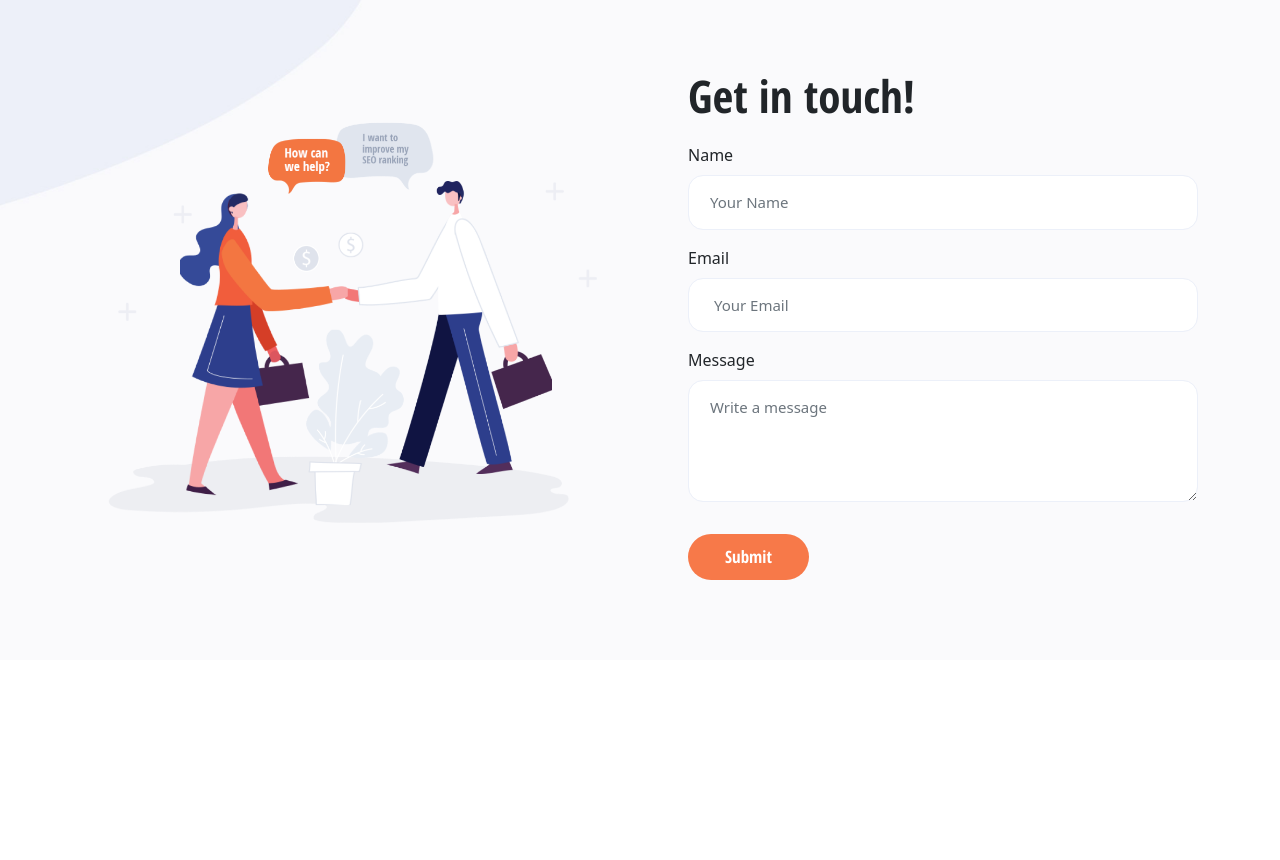
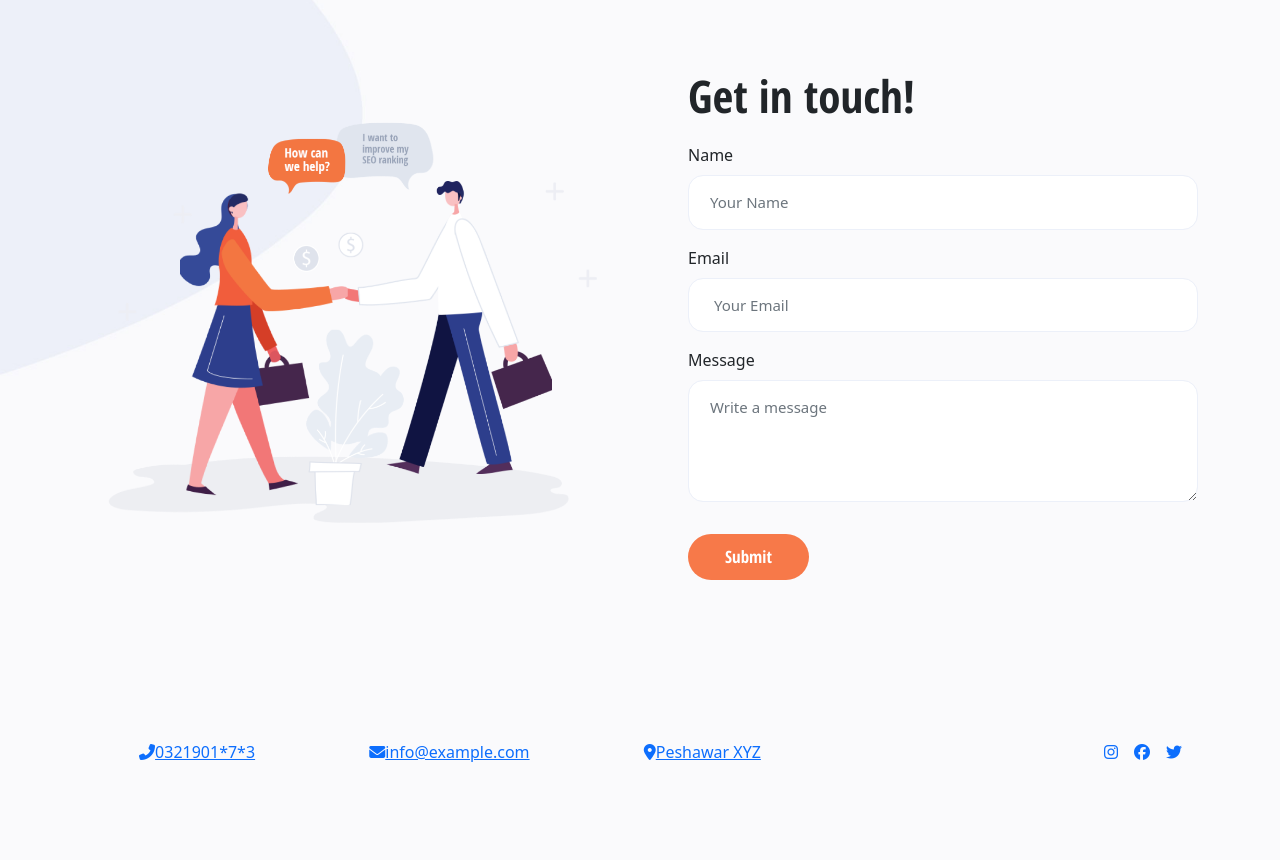
Before and after one commit to Majid-89/SEO-website, a plain HTML site: page index.html in a window 1280 px wide. Shown: the part 3607-4467 px from the top of the page. Before the commit the page ends 4267 px from the top, so only its background shows below. Drawn offline with nearby package versions, Linux system fonts and the light colour scheme.

Commit message:
Footer  html completed

```diff
--- a/index.html
+++ b/index.html
@@ -298,6 +298,42 @@
     </section>
     <!-- Contact section End -->
 
+    <!-- Footer section -->
+    <section id="contact" class="footer-wrapper">
+        <div class="container">
+            <div class="row">
+                <div class="col-xl-8">
+                    <ul
+                        class="list-unstyled d-flex flex-column flex-md-row justify-content-start justify-content-md-around">
+                        <li class="mb-3 mb-md-0">
+                            <a href="#"><i class="fas fa-phone-alt"></i>0321901*7*3</a>
+                        </li>
+                        <li class="mb-3 mb-md-0">
+                            <a href="#"><i class="fas fa-envelope"></i>info@example.com</a>
+                        </li>
+                        <li class="mb-3 mb-md-0">
+                            <a href="#"><i class="fas fa-map-marker-alt"></i>Peshawar XYZ</a>
+                        </li>
+                    </ul>
+                </div>
+                <div class="col-xl-4">
+                    <ul class="list-unstyled d-flex  justify-content-sm-center justify-content-xl-end">
+                        <li>
+                            <a href="#"><i class="fab fa-instagram me-3"></i></a>
+                        </li>
+                        <li>
+                            <a href="#"><i class="fab fa-facebook me-3"></i></a>
+                        </li>
+                        <li>
+                            <a href="#"><i class="fab fa-twitter me-3"></i></a>
+                        </li>
+                    </ul>
+                </div>
+            </div>
+        </div>
+    </section>
+    <!-- Footer section End -->
+
 
     <!-- Bootstrap 5 JS cdn link -->
     <script src="https://cdn.jsdelivr.net/npm/bootstrap@5.0.2/dist/js/bootstrap.bundle.min.js"
```
